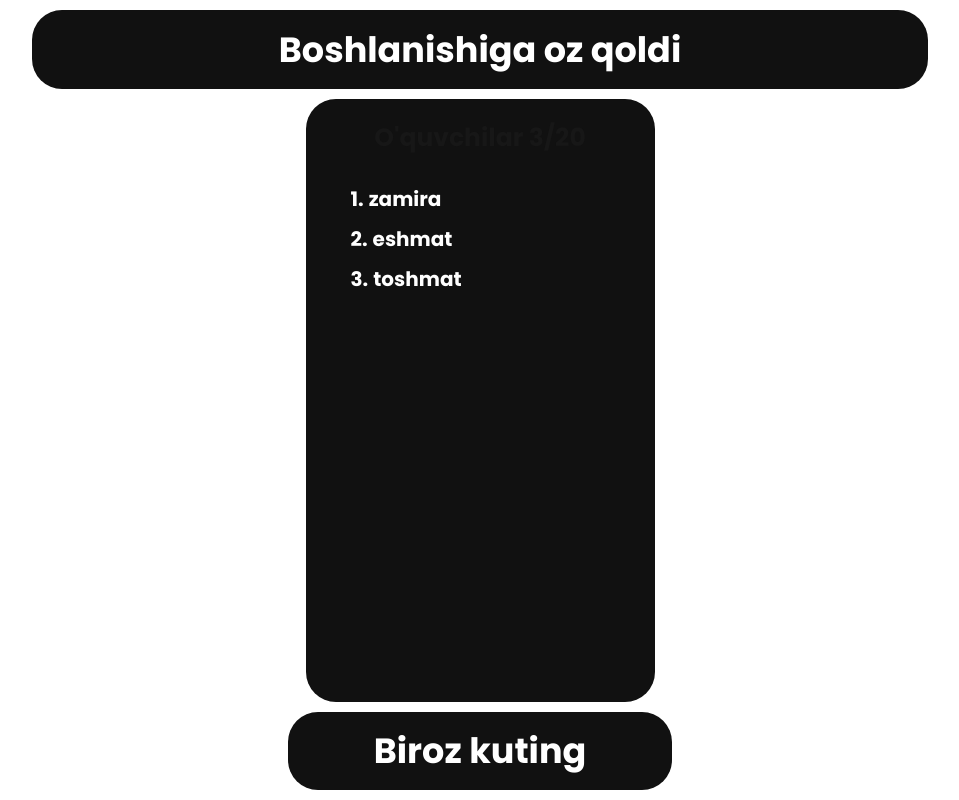
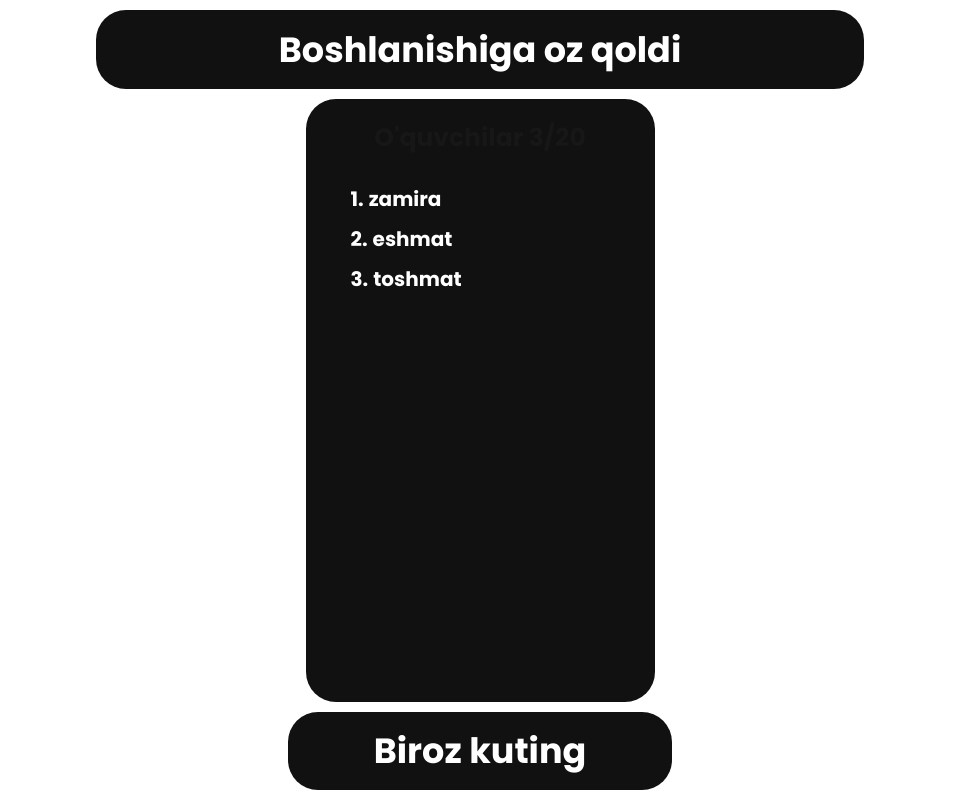
Before and after one commit to fazliddinofficial/quizapp-ui, a Next.js app: page /student/students in a window 1280 px wide. Shown: the whole page, without its empty margins (160-1119 px from the left). Built offline with nearby package versions, Linux system fonts and the light colour scheme.

Commit message:
fix: issues

```diff
--- a/app/student/students/page.tsx
+++ b/app/student/students/page.tsx
@@ -6,7 +6,7 @@ export default function StudentsComponent() {
   return (
     <main className="students_list_card">
       <TitleComponent
-        style={{ width: "70%" }}
+        style={{ width: "60%" }}
         text="Boshlanishiga oz qoldi"
         key={new Date().getTime()}
       />
```
